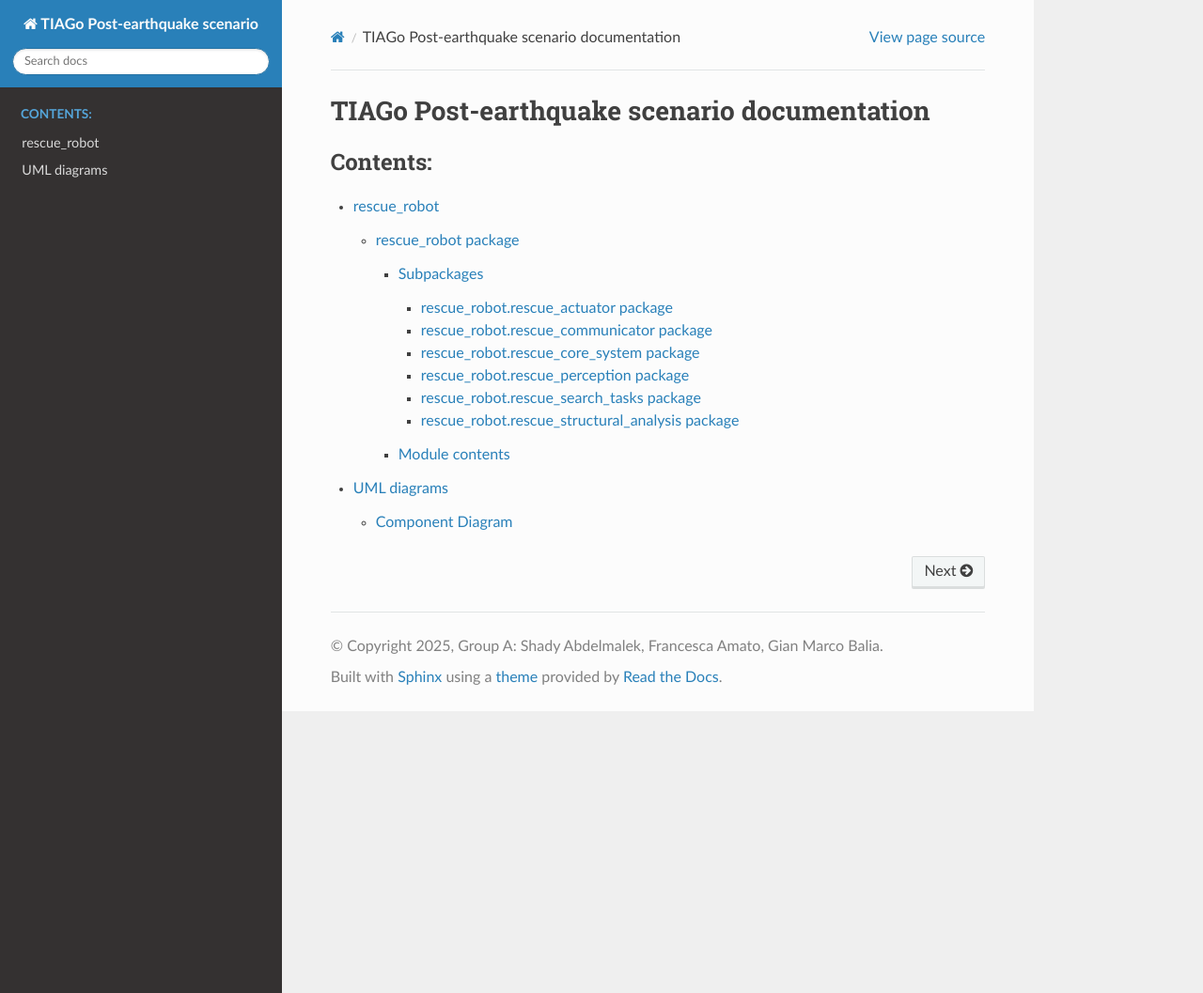
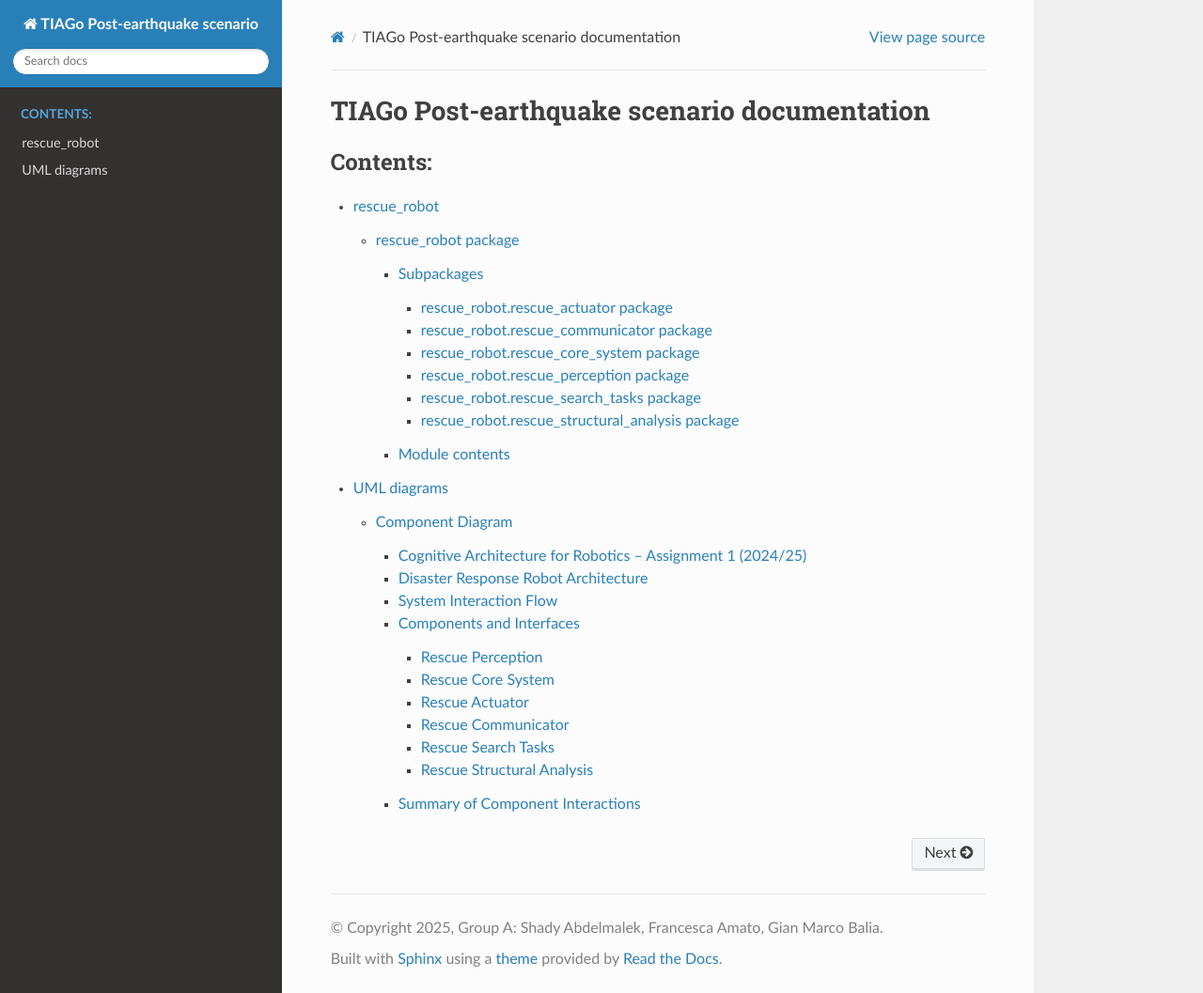
Before and after one commit to CognitiveGA/CogAr_Assignment1, a Sphinx documentation site: the page built from docs/source/index.rst, in a window 1280 px wide and 1057 px high. Shown: the whole window at 94% size. Built offline with Sphinx 7.4.7 and the Read the Docs theme 3.1.0, drawn with Linux system fonts in a browser that asks for light colours; some of the changed lines change nothing that is shown.

Commit message:
Documentation update

```diff
--- a/docs/source/component.rst
+++ b/docs/source/component.rst
@@ -1,98 +1,166 @@
 Component Diagram
 ==================
 
-.. uml::
+Cognitive Architecture for Robotics – Assignment 1 (2024/25)
+-------------------------------------------------------------
 
-   @startuml
-   title Post-Earthquake Search and Rescue Robot - Component Diagram
+**Authors**:
+- Francesca Amato - s7827998
+- Gian Marco Balia -
+- Shady Abdelmalek -
 
-   package "TIAGo Post-earthquake Rescueter" as receiver {
+**Topic**: Post-Earthquake Scenarios for Search and Rescue
 
-     package "Perception" {
-       [RGB-D Cameras] --> [Merge data]
-       [LiDARs] --> [Merge data]
-       [SONARs] --> [Merge data]
-       [Merge data] --> [depth / infrared / point cloud]
-       [RGB-D Cameras] --> [RGB / depth / infrared / point cloud]
-       [IMUs] --> [linear acceleration / angular velocity]
-       [GPS] --> [position]
-     }
+This assignment aims to design a cognitive architecture for effectively managing a TIAGo robotic platform operating in post-earthquake environments. The robot is tasked with locating injured individuals, evaluating their medical conditions, and assessing the structural integrity of the surrounding environment.
 
-     package "Communicator" {
-       [Microphones] --> [audio]
-       [audio] --> [Speakers]
-       [position] --> [Real-Time Reporting]
-       [string - risk eval] --> [Real-Time Reporting]
-       [string - triage info] --> [Real-Time Reporting]
-       [string - vict info] --> [Real-Time Reporting]
-       [Real-Time Reporting] --> [Mission Status Notification]
-       [Real-Time Reporting] --> [GUI Operator]
-       [Mission Status Notification] --> [GUI Operator]
-       [GUI Operator] --> [Mission Status Notification]
-       [Microphones] --> [audio]
-       [Mission Status Notification] --> [status code]
-       [GUI Operator] --> [command]
-     }
+To accomplish these goals, the robot is equipped with the following sensors and devices:
 
-     package "Search and Rescue Tasks" {
-       [audio] --> [Victim Detection and Reporting]
-       [RGB / depth / infrared / point cloud] --> [Victim Detection and Reporting]
-       [position] --> [Victim Detection and Reporting]
-       [status code] --> [Triage System]
-       [Victim Detection and Reporting] --> [Triage System]
-       [Triage System] --> [audio]
-       [Victim Detection and Reporting] --> [vict info]
-       [Triage System] --> [triage info]
-     }
+- RGB-D cameras
+- LiDARs
+- SONARs
+- Force Sensors
+- Microphones
+- Speakers
 
-     package "Structural Analysis" {
-       [depth / infrared / point cloud] --> [Structural Risk Assessment]
-       [depth / infrared / point cloud] --> [Obstacle and Damage Detection]
-       [linear acceleration / angular velocity] --> [Structural Risk Assessment]
-       [Obstacle and Damage Detection] --> [Structural Risk Assessment]
-       [Obstacle and Damage Detection] --> [point cloud]
-       [Structural Risk Assessment] --> [risk info]
-       [Structural Risk Assessment] --> [risk eval]
-     }
+The primary tasks addressed by our architecture include:
 
-     package "Core System" {
-       [depth / infrared / point cloud] --> [SLAM]
-       [point cloud] --> [Autonomous Navigation]
-       [risk info] --> [Autonomous Navigation]
-       [vict info] --> [Autonomous Navigation]
-       [status code] --> [Autonomous Navigation]
-       [command] --> [Autonomous Navigation]
-       [odometry data] --> [SLAM]
-       [SLAM] --> [Autonomous Navigation]
-       [Autonomous Navigation] --> [path]
-     }
+- **Assessment of victims’ conditions**: Evaluate consciousness, responsiveness, and injury severity to prioritise rescue efforts.
+- **Detection of structural hazards**: Identify cracks, unstable sections, and other criticalities in buildings through real-time structural analysis.
+- **Transmission of critical reports**: Send timely and detailed structural and victim status updates to a remote human supervisor.
+- **Mission status notification**: Upon completing full area exploration, notify the operator and await further instructions.
 
-     package "Actuator" {
-       [path] --> [Motor controllers]
-       [Motor controllers] --> [Motors]
-       [Motor encoders] --> [Motor controllers]
-       [Motor encoders] --> [odometry data]
-     }
+Disaster Response Robot Architecture
+-------------------------------------
 
-     ' connections between subsystems
-     [audio] --> [audio]
-     [status code] --> [status code]
-     [command] --> [command]
-     [emit audio] --> [Speakers]
-     [vict info] --> [Autonomous Navigation]
-     [triage info] --> [GUI Operator]
-     [vict info] --> [GUI Operator]
-     [RGB / depth / infrared / point cloud] --> [Victim Detection and Reporting]
-     [depth / infrared / point cloud] --> [Structural Risk Assessment]
-     [linear acceleration / angular velocity] --> [Structural Risk Assessment]
-     [depth / infrared / point cloud] --> [SLAM]
-     [position] --> [Victim Detection and Reporting]
-     [status code] --> [Triage System]
-     [point cloud] --> [Autonomous Navigation]
-     [risk info] --> [Autonomous Navigation]
-     [risk eval] --> [GUI Operator]
-     [path] --> [Motor controllers]
-     [odometry data] --> [SLAM]
+The architecture is divided into subsystems, each responsible for specific components and functionalities, as outlined below:
 
-   }
-   @enduml
+1. **Search and Rescue Task**
+
+   - *Victim Detection and Reporting*: Detects the presence of victims using audio-visual cues. Once a victim is confirmed, an alert is sent to the operator, a priority level is assigned, and a signal is issued to the navigation system to approach the victim.
+
+   - *Triage System*: Interacts verbally with the victim to assess responsiveness and consciousness through predefined questions. Captures and processes responses to evaluate the victim’s condition. In critical situations, an immediate alert is transmitted to the operator.
+
+2. **Structural Analysis**
+
+   - *Obstacle and Damage Detection*: Continuously senses obstacles and structural anomalies along the robot’s path using multi-sensor input.
+
+   - *Structural Risk Assessment*: Evaluates wall stability and other environmental conditions. Updates a log file and, when necessary, moves closer to hazardous areas to perform a more thorough inspection. Alerts the operator in case of critical findings.
+
+3. **Communication Interface**
+
+   - *Real-time Reporting*: Continuously transmits environmental and victim data to human supervisors.
+
+   - *Mission Status Notification*: Aggregates reporting data to produce a mission status code, indicating the current operational state of the robot. Signals the completion of the mission and awaits further instructions.
+
+   - *Graphical User Interface (GUI)*: Receives mission reports and allows the human operator to issue commands and control directives to the robot.
+
+   - *Speakers and Microphones*: Enable verbal interaction with victims—microphones detect responses or environmental sounds, while speakers deliver verbal instructions or inquiries.
+
+4. **Core System**
+
+   - *SLAM (Simultaneous Localisation and Mapping)*: Fuses data from LiDAR, SONAR, and RGB-D cameras to simultaneously construct a detailed 3D map of the environment and localise the robot within it.
+
+   - *Autonomous Navigation*: Processes navigation goals and continuously adjusts the robot’s trajectory based on updated map data and environmental changes, such as new obstacles or shifting debris.
+
+5. **Perception Subsystem**
+
+   - *Environmental Perception*: Utilises LiDAR and RGB-D cameras to generate a 3D map of the environment, detect victims and structural damages, and collect visual data for further analysis.
+
+   - *Localisation Sensors*: Includes GPS for global positioning and IMUs (Inertial Measurement Units) to measure the robot’s velocity and acceleration, enhancing localization accuracy.
+
+System Interaction Flow
+------------------------
+
+- The robot continuously scans the environment using its sensors.
+- Upon detecting victims or structural instabilities, the system prioritises actions based on severity and proximity.
+- Real-time alerts and analytical reports are sent to a remote human supervisor.
+- When the mission is completed and the full map has been explored, the robot communicates its status and awaits further instructions.
+
+Components and Interfaces
+--------------------------
+
+Rescue Perception
+^^^^^^^^^^^^^^^^^
+
+**Description**:
+Responsible for environment sensing, obstacle detection, and victim localization.
+
+**Interfaces**:
+- Sends **environmental data** (maps, detected obstacles, victim locations) to ``Rescue Core System``.
+- Sends **structural data** to ``Rescue Structural Analysis``.
+
+Rescue Core System
+^^^^^^^^^^^^^^^^^^
+
+**Description**:
+Acts as the central decision-making unit, coordinating the entire system based on inputs from other components.
+
+**Interfaces**:
+- Receives **environmental data** from ``Rescue Perception``.
+- Receives **structural risk assessments** from ``Rescue Structural Analysis``.
+- Receives **external commands** from ``Rescue Communicator``.
+- Receives **search strategies** from ``Rescue Search Tasks``.
+- Sends **movement and action commands** to ``Rescue Actuator``.
+- Sends **status updates** to ``Rescue Communicator``.
+- Sends **analysis requests** to ``Rescue Structural Analysis``.
+
+Rescue Actuator
+^^^^^^^^^^^^^^^
+
+**Description**:
+Manages the low-level actuation and movement of the robot based on high-level commands.
+
+**Interfaces**:
+- Receives **movement and operation commands** from ``Rescue Core System``.
+- Sends **actuation feedback** (e.g., movement success, errors) to ``Rescue Core System``.
+
+Rescue Communicator
+^^^^^^^^^^^^^^^^^^^
+
+**Description**:
+Handles communication with external operators and systems.
+
+**Interfaces**:
+- Receives **status reports** and **requests** from ``Rescue Core System``.
+- Sends **external commands** and **updates** to ``Rescue Core System``.
+
+Rescue Search Tasks
+^^^^^^^^^^^^^^^^^^^
+
+**Description**:
+Designs and suggests strategies for exploration and victim searching based on the mission's goals.
+
+**Interfaces**:
+- Sends **search plans** and **victim localization hypotheses** to ``Rescue Core System``.
+
+Rescue Structural Analysis
+^^^^^^^^^^^^^^^^^^^^^^^^^^
+
+**Description**:
+Assesses the stability of structures and evaluates potential risks during navigation.
+
+**Interfaces**:
+- Receives **structural and environmental data** from ``Rescue Perception``.
+- Receives **risk evaluation requests** from ``Rescue Core System``.
+- Sends **risk assessments** and **safe path suggestions** to ``Rescue Core System``.
+
+Summary of Component Interactions
+----------------------------------
+
+The main interactions among components are:
+
+- ``Rescue Perception`` → ``Rescue Core System``: provides environment understanding.
+- ``Rescue Perception`` → ``Rescue Structural Analysis``: provides structural data.
+- ``Rescue Structural Analysis`` → ``Rescue Core System``: provides risk assessments.
+- ``Rescue Search Tasks`` → ``Rescue Core System``: provides search strategies.
+- ``Rescue Core System`` → ``Rescue Actuator``: sends movement commands.
+- ``Rescue Actuator`` → ``Rescue Core System``: provides actuator feedback.
+- ``Rescue Communicator`` ↔ ``Rescue Core System``: exchanges commands and status updates.
+
+.. note::
+
+   The actual graphical Component Diagram is included as an image below.
+
+.. image:: images/component_diagram.png
+   :alt: Component Diagram
+   :align: center
--- a/docs/source/conf.py
+++ b/docs/source/conf.py
@@ -21,7 +21,7 @@
 # https://www.sphinx-doc.org/en/master/usage/configuration.html#general-configuration
 
 extensions = ['sphinx.ext.autodoc', 'sphinx.ext.napoleon', 'sphinx.ext.viewcode',
-    'sphinx.ext.todo', 'sphinxcontrib.plantuml']
+    'sphinx.ext.todo']
 
 autodoc_mock_imports = [
     "rclpy",
@@ -44,8 +44,6 @@
 
 templates_path = ['_templates']
 exclude_patterns = ['*/setup.py']
-plantuml = 'plantuml'
-
 
 # -- Options for HTML output -------------------------------------------------
 # https://www.sphinx-doc.org/en/master/usage/configuration.html#options-for-html-output
```
Also changed, not shown: 10 other files.
